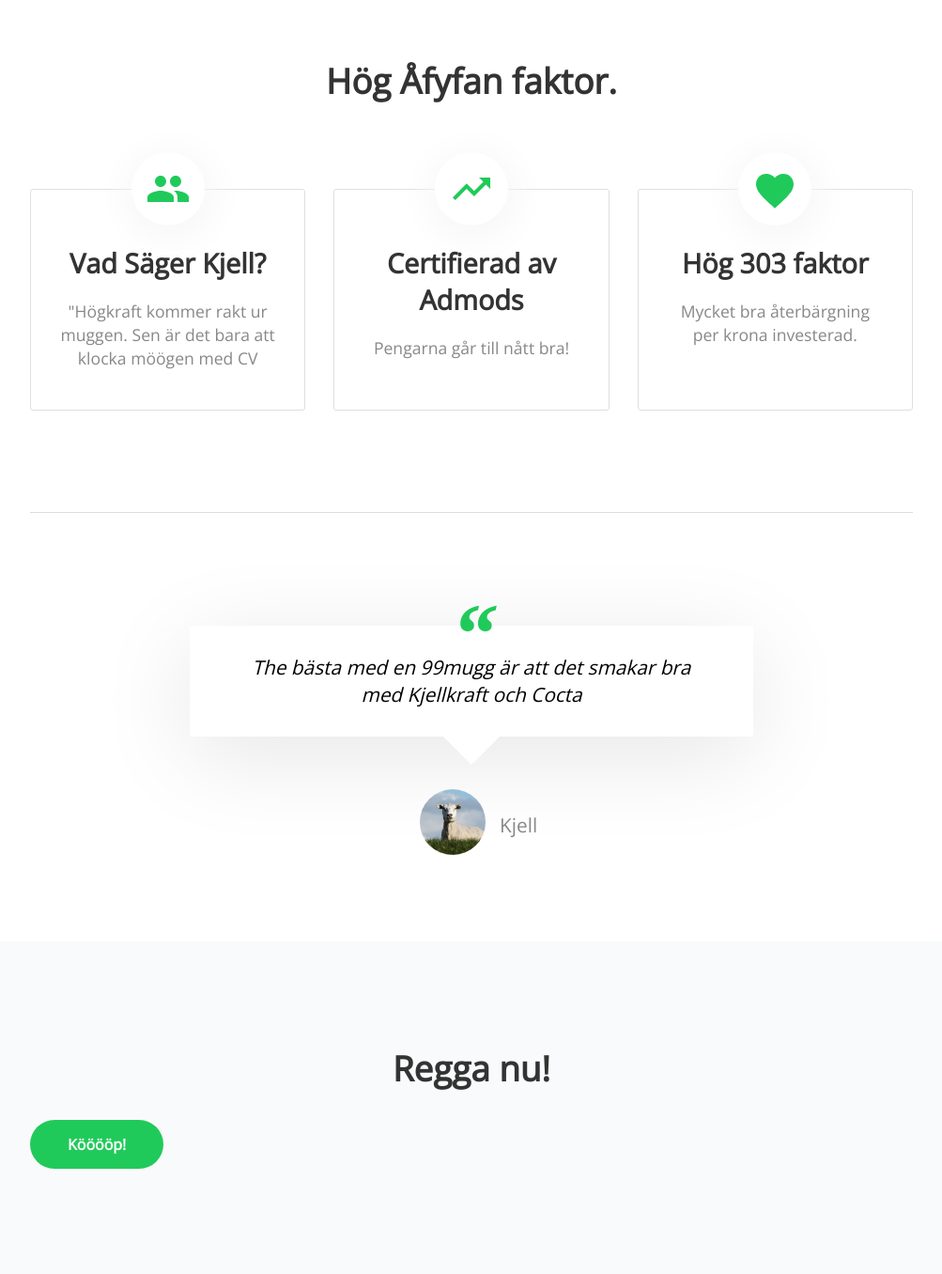
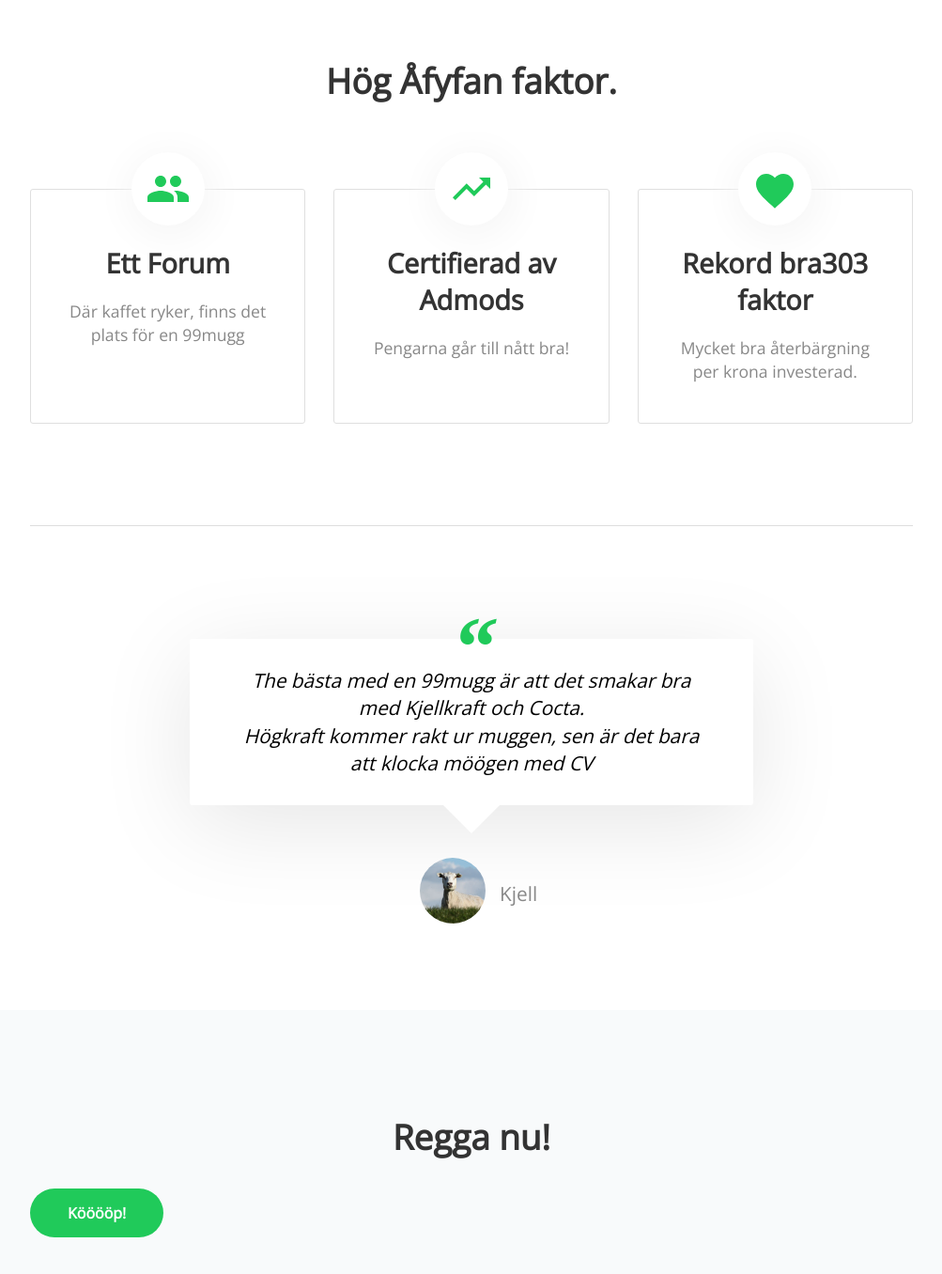
Before and after one commit to Sakrecoer/99mug, a Jekyll site: the page built from index.html, in a window 1280 px wide and 1400 px high, scrolled down 776 px. Shown: the top 1356 px of the window at 94% size, without its empty margins (138-1141 px from the left). Built offline with Jekyll 4.4.1, drawn with Linux system fonts in a browser that asks for light colours; nearby versions of some CDN libraries.

Commit message:
Updated 'index.html' via CloudCannon

```diff
--- a/index.html
+++ b/index.html
@@ -34,10 +34,10 @@ image-logo:
 		<li>
 			<div class="image">{% include icons/site.html icon="population" %}</div>
 			<h3 class="editable" href="#donate">
-				Vad S&auml;ger Kjell?
+				Ett Forum
 			</h3>
 			<p class="editable" href="#donate">
-				"H&ouml;gkraft kommer rakt ur muggen. Sen &auml;r det bara att klocka m&ouml;&ouml;gen med CV
+				D&auml;r kaffet ryker, finns det plats f&ouml;r en 99mugg
 			</p>
 		</li>
 
@@ -54,7 +54,7 @@ image-logo:
 		<li>
 			<div class="image">{% include icons/site.html icon="conditions" %}</div>
 			<h3 class="editable" href="#donate">
-				H&ouml;g 303 faktor
+				Rekord bra303 faktor
 			</h3>
 			<p class="editable" href="#donate">
 				Mycket bra &aring;terb&auml;rgning per krona investerad.
@@ -68,7 +68,7 @@ image-logo:
 	<hr />
 	<blockquote>
 		<p class="quote editable" href="#donate">
-			The b&auml;sta med en 99mugg &auml;r att det smakar bra med Kjellkraft och Cocta
+			The b&auml;sta med en 99mugg &auml;r att det smakar bra med Kjellkraft och Cocta.<br />H&ouml;gkraft kommer rakt ur muggen, sen &auml;r det bara att klocka m&ouml;&ouml;gen med CV
 		</p>
 		<div class="attribute">
 			<p class="meta">
```
